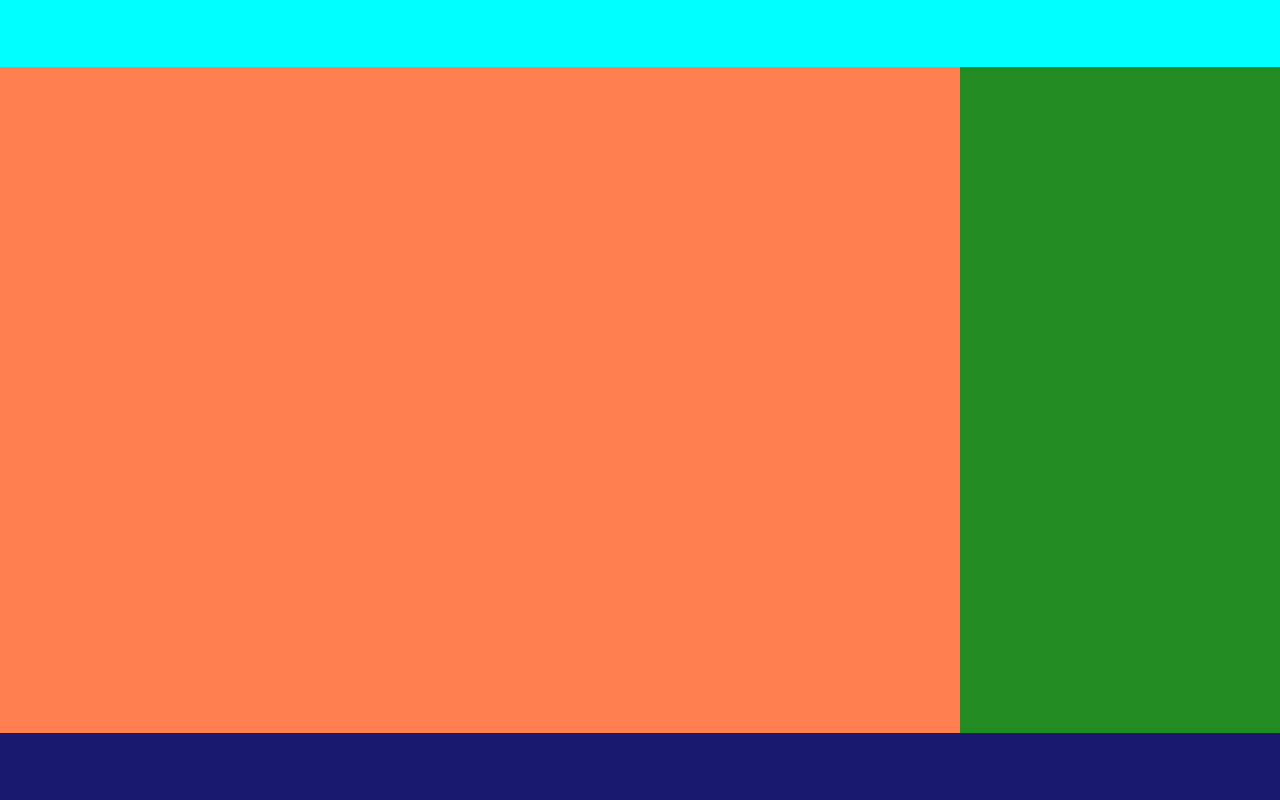
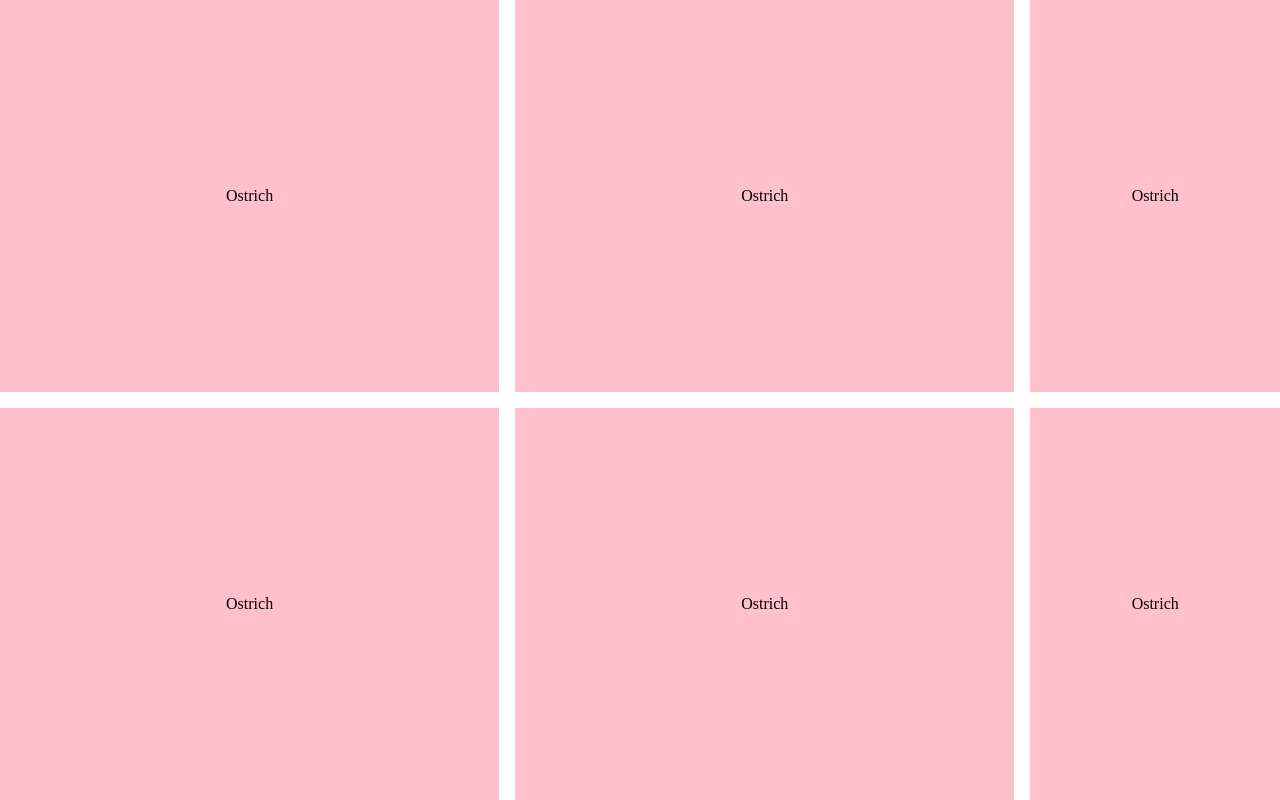
Before and after one commit to josh3021/css-layout-masterclass-challenge, a website built with Vite: page index.html in a window 1280 px wide. Built offline with nearby package versions, Linux system fonts and the light colour scheme.

Commit message:
#3.6 Auto Columns and Rows

```diff
--- a/index.html
+++ b/index.html
@@ -7,9 +7,11 @@
     <title>CSS Layout Masterclass</title>
   </head>
   <body>
-    <header></header>
-    <section></section>
-    <aside></aside>
-    <footer></footer>
+    <div>Ostrich</div>
+    <div>Ostrich</div>
+    <div>Ostrich</div>
+    <div>Ostrich</div>
+    <div>Ostrich</div>
+    <div>Ostrich</div>
   </body>
 </html>
--- a/src/style.css
+++ b/src/style.css
@@ -3,31 +3,20 @@ body {
   margin: 0;
   display: grid;
   height: 100vh;
-  /* grid-template-columns: 1fr 1fr 1fr 1fr;
-  grid-template-rows: 1fr 10fr 1fr 1fr;
-  grid-template-areas: "header header header header" "content content content menu" "content content content menu" "footer footer footer footer"; */
-  grid-template:
-    "header header header header" 1fr
-    "content content content menu" 10fr
-    "footer footer footer footer" 1fr / 1fr 1fr 1fr 1fr;
+  display: grid;
+  grid-template-columns: repeat(2, 1fr);
+  grid-template-rows: repeat(2, 1fr);
+  min-height: 70vh;
+  max-height: 100vh;
+  gap: 1rem;
+  grid-auto-rows: 1fr; /* template columns, template rows 넘어가는 row의 크기 비율을 설정한다. */
+  grid-auto-columns: 0.5fr;
+  grid-auto-flow: column; /* grid가 정렬되는 flow 선언 */
 }
 
-header {
-  background-color: aqua;
-  grid-area: header;
+div {
+  display: flex;
+  justify-content: center;
+  align-items: center;
+  background-color: pink;
 }
-
-section {
-  background-color: coral;
-  grid-area: content;
-}
-
-aside {
-  background-color: forestgreen;
-  grid-area: menu;
-}
-
-footer {
-  background-color: midnightblue;
-  grid-area: footer;
-}
```
